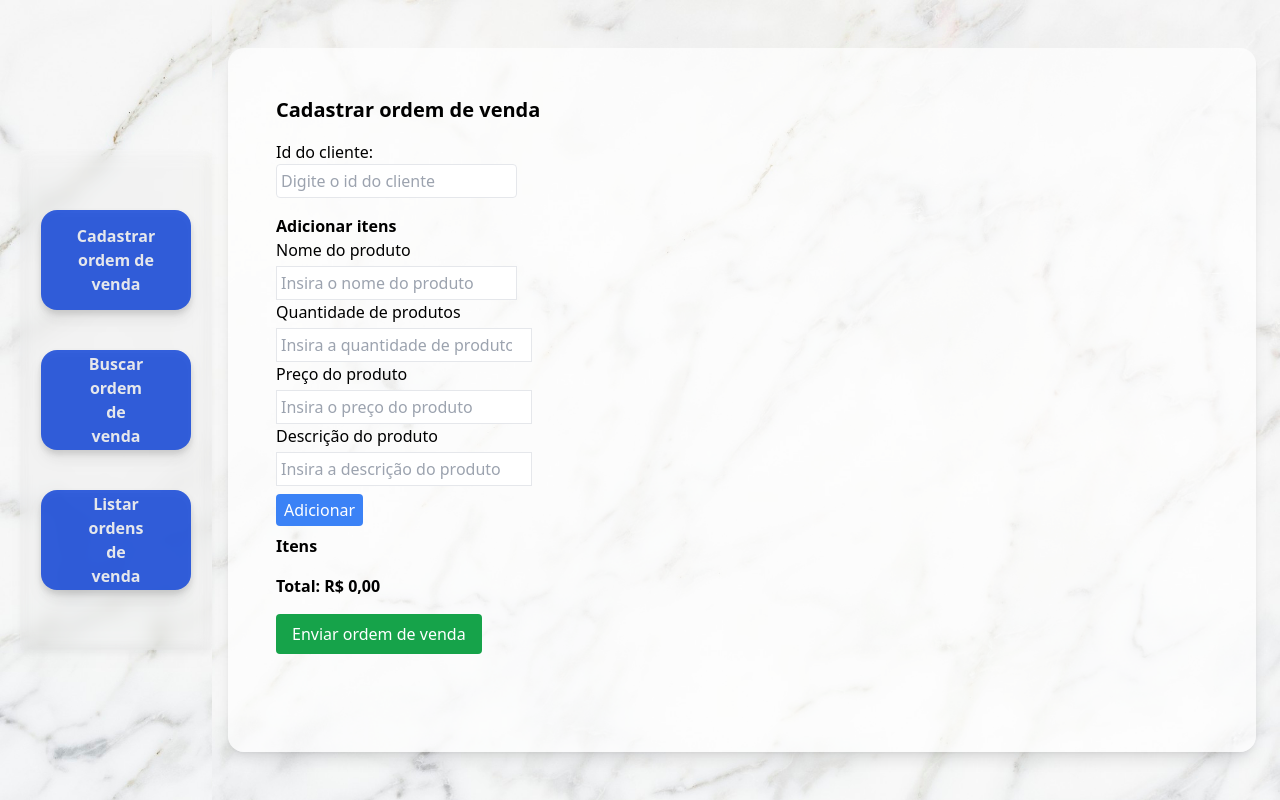
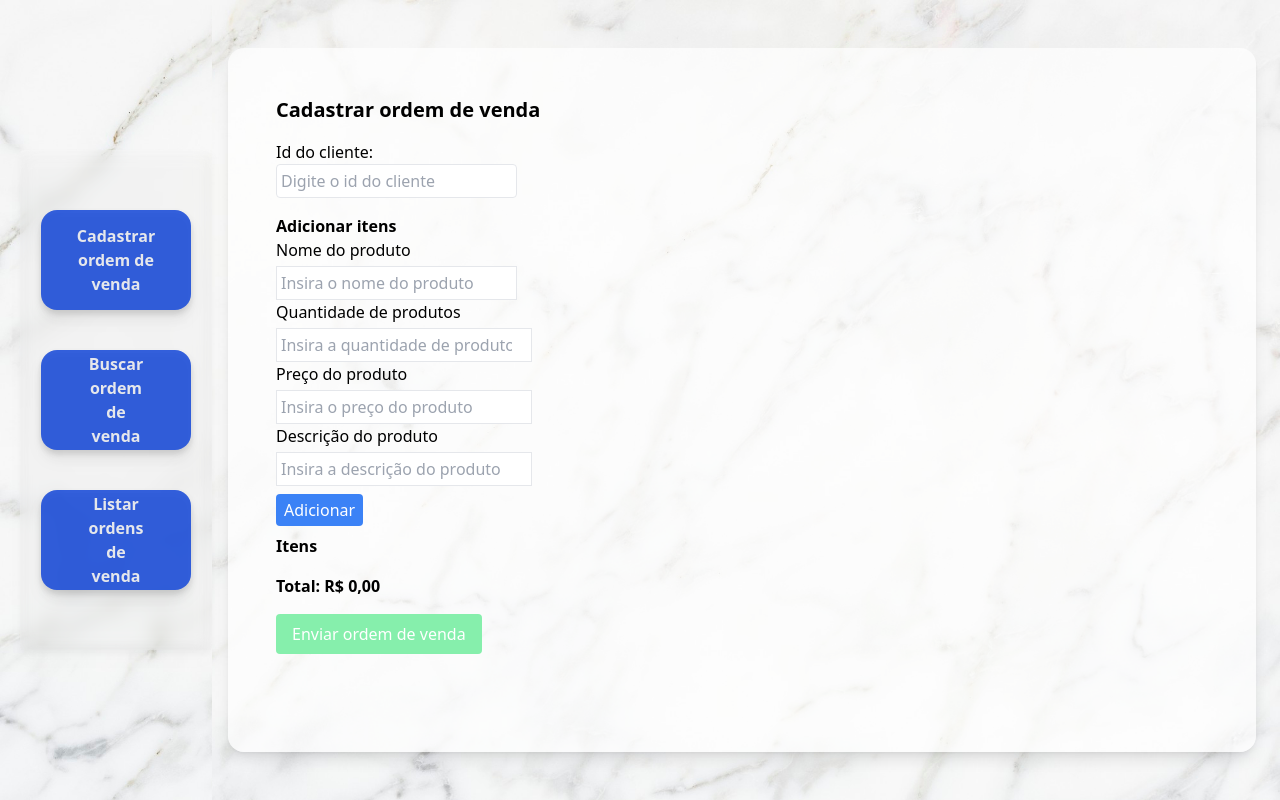
Before and after one commit to arturnneto/gpmsfe, a React (Create React App) app: page / in a window 1280 px wide. Built offline with nearby package versions, Linux system fonts and the light colour scheme.

Commit message:
feat: add handling to success message

```diff
--- a/src/components/screens/SubmitSaleOrder.tsx
+++ b/src/components/screens/SubmitSaleOrder.tsx
@@ -13,15 +13,23 @@ const SubmitSaleOrder = () => {
     const [editIndex, setEditIndex] = useState<number | null>(null);
     const [responseOrder, setResponseOrder] = useState<saleOrder | null>(null);
 
+    const canSubmit = customerId !== null && customerId !== 0 && items.length > 0;
     const total = items.reduce((acc, item) => acc + item.quantity * item.price, 0);
 
     const addItem = () => {
-        if (!product || isNaN(quantity) || quantity <= 0 || isNaN(price) || price <= 0) {
-            alert("Por favor, preencha produto, quantidade e preço corretamente.");
+        setResponseOrder(null);
+
+        if (!product.trim() || !description.trim() || isNaN(quantity) || quantity <= 0 || isNaN(price) || price <= 0)  {
+            alert("Por favor, preencha todos os campos corretamente.");
             return;
         }
 
-        const newItem: saleOrderItem = { product, quantity, price, description };
+        const newItem: saleOrderItem = {
+            product: product.trim(),
+            quantity,
+            price,
+            description: description.trim()
+        };
 
         if (editIndex !== null) {
             const updatedItems = [...items];
@@ -49,12 +57,15 @@ const SubmitSaleOrder = () => {
         try {
             const response = await axios.post<saleOrder>('http://localhost:8080/v1/orders', newOrder);
             setResponseOrder(response.data);
+            setTimeout(() => setResponseOrder(null), 10000);
         } catch (error) {
             console.error("Erro ao enviar ordem de venda: ", error)
         }
     };
 
     const handleDeleteItem = (index: number) => {
+        setResponseOrder(null);
+
         setItems(items.filter((_, i) => i !== index));
         if (editIndex === index) {
             setEditIndex(null);
@@ -66,6 +77,8 @@ const SubmitSaleOrder = () => {
     };
 
     const handleEditItem = (index: number) => {
+        setResponseOrder(null);
+
         const item = items[index];
         setProduct(item.product);
         setQuantity(item.quantity);
@@ -84,6 +97,8 @@ const SubmitSaleOrder = () => {
                 <label className="block">Id do cliente:</label>
                 <input
                     type="number"
+                    inputMode="numeric"
+                    min="1"
                     placeholder="Digite o id do cliente"
                     value={customerId ?? ''}
                     onChange={(e) => setCustomerId(Number(e.target.value))}
@@ -97,10 +112,10 @@ const SubmitSaleOrder = () => {
                     <input placeholder="Insira o nome do produto" value={product} onChange={e => setProduct(e.target.value)} className="border p-1 mr-2" />
 
                     <label className="block mb-1 font-medium">Quantidade de produtos</label>
-                    <input type="number" min="1" placeholder="Insira a quantidade de produtos" value={quantity} onChange={e => setQuantity(Number(e.target.value))} className="border p-1 mr-2 w-64" />
+                    <input type="number" inputMode="numeric" min="1" placeholder="Insira a quantidade de produtos" value={quantity} onChange={e => setQuantity(Number(e.target.value))} className="border p-1 mr-2 w-64" />
 
                     <label className="block mb-1 font-medium">Preço do produto</label>
-                    <input type="number" min="1" placeholder="Insira o preço do produto" value={price} onChange={e => setPrice(Number(e.target.value))} className="border p-1 mr-2 w-64" />
+                    <input type="number" inputMode="numeric" min="1" placeholder="Insira o preço do produto" value={price} onChange={e => setPrice(Number(e.target.value))} className="border p-1 mr-2 w-64" />
 
                     <label className="block mb-1 font-medium">Descrição do produto</label>
                     <input placeholder="Insira a descrição do produto" value={description} onChange={e => setDescription(e.target.value)} className="border p-1 mr-2 w-64" /> <br/>
@@ -144,7 +159,22 @@ const SubmitSaleOrder = () => {
             </div>
 
             <div>
-                <button onClick={submitOrder} className="bg-green-600 text-white px-4 py-2 rounded">Enviar ordem de venda</button>
+                <button
+                    onClick={submitOrder}
+                    disabled={!canSubmit}
+                    title={
+                        !customerId || customerId === 0
+                            ? 'Por favor, insira o ID do cliente.'
+                            : items.length === 0
+                                ? 'Adicione pelo menos um item para enviar a ordem de venda.'
+                                : 'Enviar'
+                    }
+                    className={`px-4 py-2 rounded text-white ${
+                        canSubmit ? 'bg-green-600 hover:bg-green-700 cursor-pointer' : 'bg-green-300 cursor-not-allowed'
+                    }`}
+                >
+                    Enviar ordem de venda
+                </button>
                 {responseOrder && (
                     <h3 className="font-bold text-lime-600">Ordem cadastrada com sucesso!</h3>
                 )}
```
